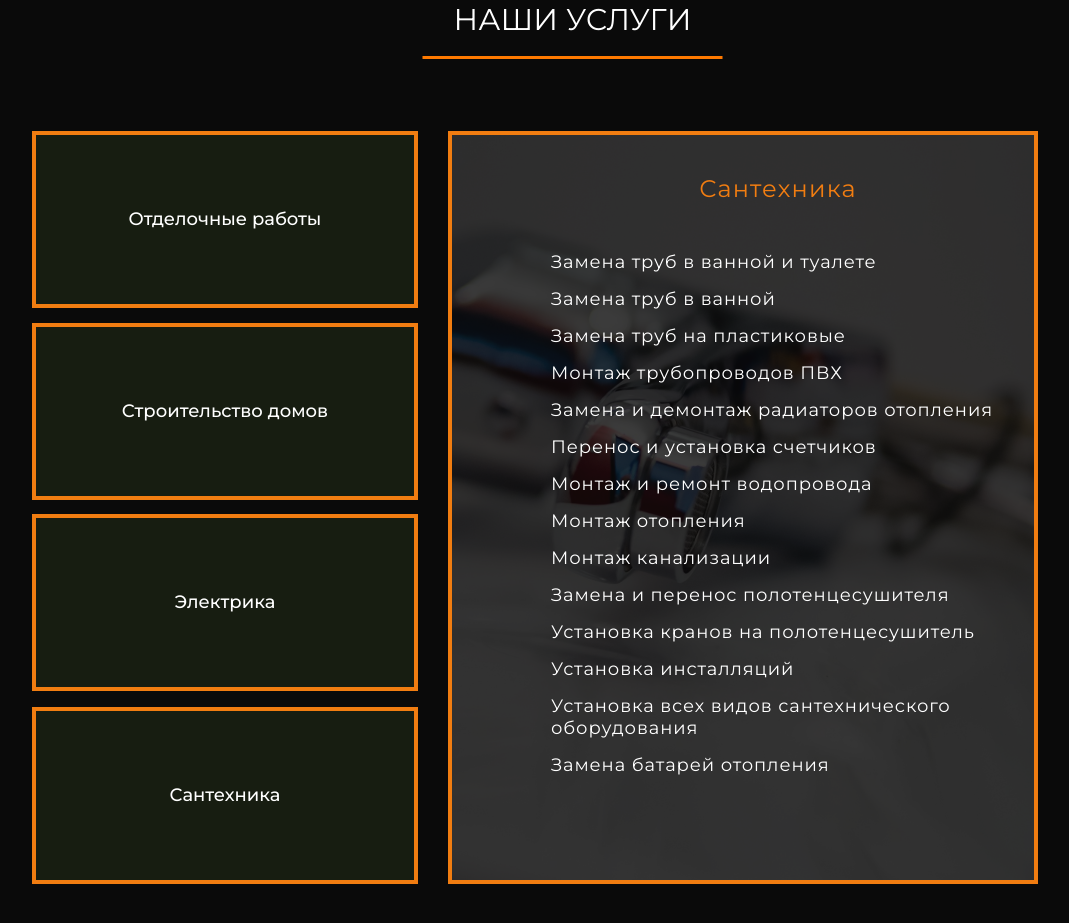
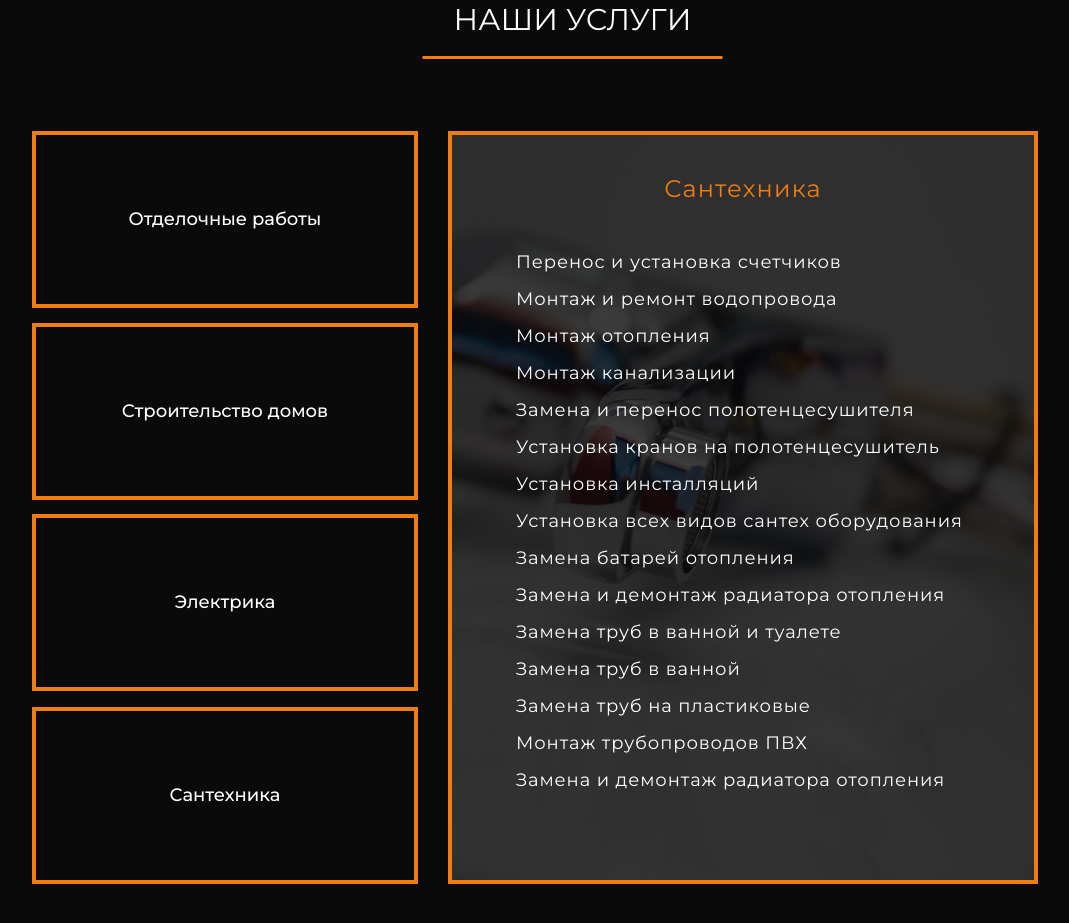
Before and after one commit to 34admal/Portfolio, a React (Create React App) app in the folder homel_build_site/: page / in a window 1280 px wide. Shown: the part 1300-2223 px from the top of the page, without its empty margins (105-1174 px from the left). Built offline with nearby package versions, Linux system fonts and the light colour scheme.

Commit message:
style: fix right card alignment, reset margins and align text pixel perfect

```diff
--- a/homel_build_site/src/components/OurServices/OurServices.module.css
+++ b/homel_build_site/src/components/OurServices/OurServices.module.css
@@ -74,7 +74,7 @@
   height: 177px;
   box-sizing: border-box;
   border: 4px solid rgba(241, 125, 17, 1);
-  background-color: #171d11;
+
 
   display: flex;
   align-items: center;
@@ -89,32 +89,46 @@
 }
 
 .services__contentBox {
+  width: 590px;             /* Строго по макету */
+  height: 753px;            /* Строго по макету, теперь высота лево/право совпадет */
+  box-sizing: border-box;
+  flex-shrink: 0;
+  box-shadow: inset 0 0 0 4px #f17d11;
+
   background-image: url('./image_OurServices/plumbing-bg.png');
- max-width: 590px;
-  width: 100%;
-  height: 753px;
-  box-sizing: border-box;
-  flex-shrink: 1;
+  background-repeat: no-repeat;
+  background-position: right bottom;
+  background-size: contain;
+
+  display: flex;
+  flex-direction: column;   /* Возвращаем строгий вертикальный поток */
+  align-items: center;      /* Центрируем текст по горизонтали */
+
+  padding-top: 43px;        /* Отступ до заголовка строго по макету */
+  padding-bottom: 40px;     /* Защитный отступ снизу */
+  overflow: hidden;         /* Чтобы сам контейнер карточки не растягивался */
+}
 
 
-  box-shadow: inset 0 0 0 4px #f17d11;
+.infoList {
+  max-width: 454px;
+  width: 100%;
+  height: 541px;           /* Строго фиксированная высота текстового фрейма */
+  list-style: none;
+  padding: 0;
 
+  /* СТРОГО ИСПРАВЛЯЕМ: margin: 0 auto; идеально отцентрирует весь список по центру карточки ровно под заголовком */
+  margin: 0 auto;
 
-  padding-top: 43px;
-  padding-left: 103px;
-  padding-right: 33px;
-  padding-bottom: 40px;
+  overflow-y: auto;        /* Чистый макетный скроллбар для длинных текстов */
   display: flex;
   flex-direction: column;
-  align-items: flex-start;
+  align-items: center;
 }
 
 .infoTitle {
   display: block;
-
-  width: max-content;
-  margin: 0 auto 48px auto;
-
+  width: 454px;
   text-align: center;
   font-family: 'Montserrat', sans-serif;
   font-size: 24px;
@@ -122,32 +136,40 @@
   line-height: 29px;
   letter-spacing: 1.2px;
   color: rgba(241, 125, 17, 1);
+
+  margin: 0 auto;
 }
 
-
 .infoItem {
+  width: 100%;             /* Строка занимает всю ширину контейнера списка */
   font-family: 'Montserrat', sans-serif;
   font-size: 18px;
   font-weight: normal;
   color: #ffffff;
-
-  /* Строго по макету */
   line-height: 22px;
   letter-spacing: 0.9px;
-  text-align: left;
 
-
+  text-align: left;        /* СТРОГО ФИКСИРУЕМ: выравнивание букв по левому краю */
   margin-bottom: 15px;
+  padding: 0;
 }
 
 .infoList {
-
+ width: 100%;
   max-width: 454px;
-  width: 100%;
-
   height: 541px;
   list-style: none;
   padding: 0;
-  margin: 0;
+
+  /* СТРОГО ФИКСИРУЕМ: margin-top: 48px железно раздвинет заголовок и список на макетное расстояние */
+  margin: 48px auto 0 auto;
+
   overflow-y: auto;
+  display: flex;
+  flex-direction: column;
+  align-items: flex-start;
 }
+
+.infoItem:last-child {
+  margin-bottom: 0;
+}
--- a/homel_build_site/src/components/OurServices/servicesData.js
+++ b/homel_build_site/src/components/OurServices/servicesData.js
@@ -2,11 +2,21 @@ export const servicesData = {
   plumbing: {
     title: "Сантехника",
     list: [
-      "Замена труб в ванной и туалете", "Замена труб в ванной", "Замена труб на пластиковые",
-      "Монтаж трубопроводов ПВХ", "Замена и демонтаж радиаторов отопления", "Перенос и установка счетчиков",
-      "Монтаж и ремонт водопровода", "Монтаж отопления", "Монтаж канализации",
-      "Замена и перенос полотенцесушителя", "Установка кранов на полотенцесушитель", "Установка инсталляций",
-      "Установка всех видов сантехнического оборудования", "Замена батарей отопления"
+     "Перенос и установка счетчиков",
+"Монтаж и ремонт водопровода",
+"Монтаж отопления",
+"Монтаж канализации",
+"Замена и перенос  полотенцесушителя",
+"Установка кранов на полотенцесушитель",
+"Установка инсталляций",
+"Установка всех видов сантех оборудования",
+"Замена батарей отопления",
+"Замена и демонтаж радиатора отопления",
+"Замена труб в ванной и туалете",
+"Замена труб в ванной",
+"Замена труб на пластиковые",
+"Монтаж трубопроводов ПВХ",
+"Замена и демонтаж радиатора отопления",
     ]
   },
   finishing: {
```
